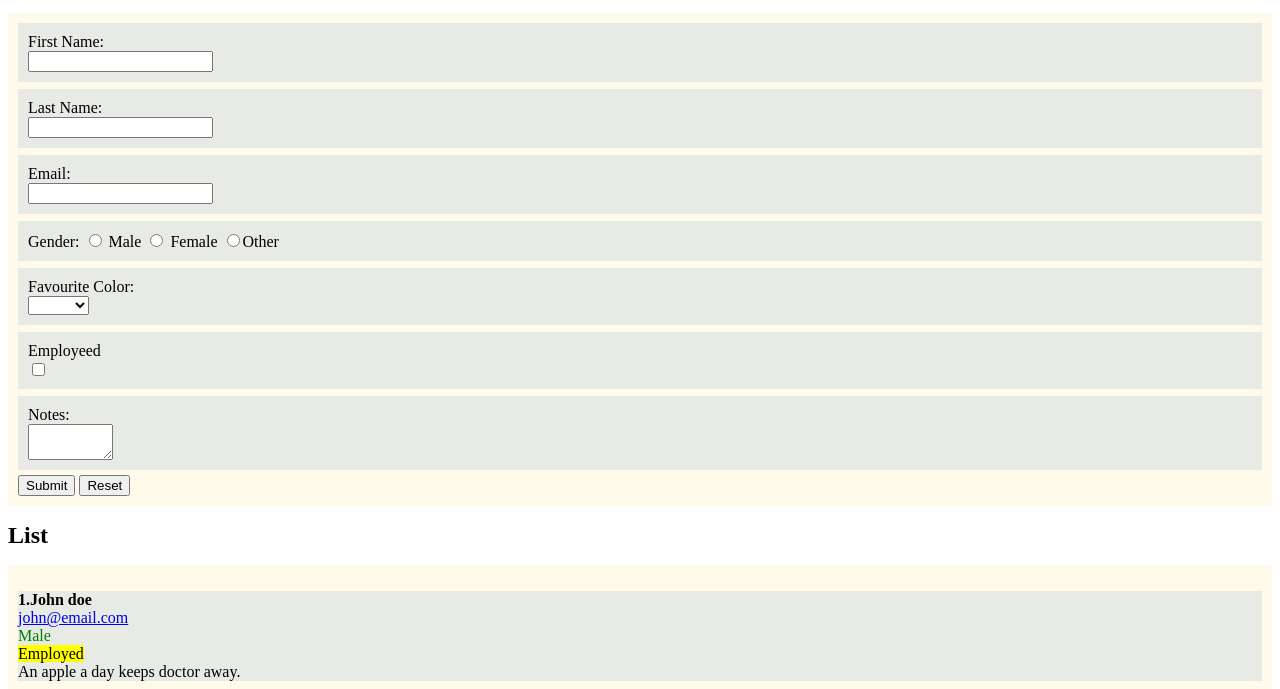
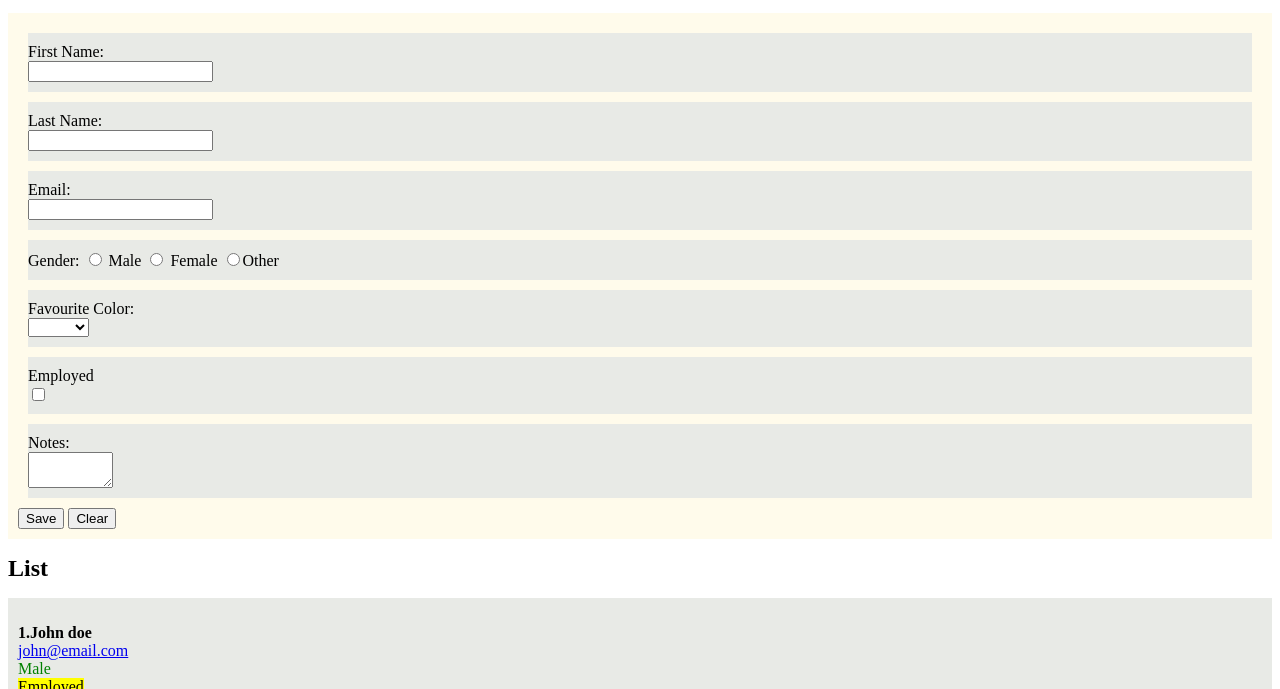
Before and after one commit to VaishnaviNik/frontend1, a plain HTML site: page index.html in a window 1280 px wide. Shown: the part 111-800 px from the top of the page. Drawn offline with Linux system fonts and the light colour scheme.

Commit message:
Get Entries try

```diff
--- a/CSS/style.css
+++ b/CSS/style.css
@@ -5,8 +5,12 @@ h2 {
   font-size: 1rem;
   margin-bottom: 0%;
 }
+form {
+  background-color: #fffbeb;
+  padding: 10px;
+}
 
-.header {
+header {
   background-color: black;
   text-align: center;
   color: #fff;
@@ -19,54 +23,20 @@ h2 {
   color: #fff;
   margin: 20px 0 20px 0;
 }
-.values {
-  background-color: #fffbeb;
-  padding: 10px;
-}
+
 .input {
   display: block;
 }
-.fname {
+.formfield {
   background-color: #e8eae6;
-  padding: 10px;
+  margin: 10px;
+  padding: 10px 0 10px 0;
 }
-.lname,
-.email {
+
+.john,
+.ema {
   background-color: #e8eae6;
   padding: 10px;
   margin-top: 7px;
-}
-
-.gender,
-.clr,
-.emp {
-  background-color: #e8eae6;
-  padding: 10px;
-  margin-top: 7px;
-}
-.notes {
-  background-color: #e8eae6;
-  padding: 10px;
-  margin-top: 7px;
-  margin-bottom: 5px;
-  display: block;
-}
-.john,
-.ema {
-  background-color: #e8eae6;
-  /* padding: 5px; */
-  margin-top: 7px;
   margin-bottom: 7px;
 }
-/* .male1 {
-  color: green;
-  font-size: medium;
-}
-h3 {
-  color: red;
-  margin: 0;
-} */
-/* span {
-  background-color: yellow;
-  display: inline;
-} */
--- a/index.html
+++ b/index.html
@@ -3,58 +3,62 @@
   <head>
     <title>Register</title>
   </head>
+
+
+  <body>
+    <header>Assignment 1</header>
     <link href="./CSS/style.css" rel="stylesheet" />
-  <script>
+    <h1>Register</h1>
+    <form id="form">
 
-  </script>
-  <body>
-    <div class="header"><header>Assignment 1</header></div>
-    <h1>Register</h1>
-    <form>
-      <div class="values">
-        <div class="fname">
+        <div class="formfield">
           <label for="first"> First Name:</label>
-          <input type="text" name="first" id="first" class="input" />
+          <input type="text" name="firstName" id="firstname" class="input" required/>
         </div>
-       <div class="lname">
+        <div class="formfield">
           <label for="last"> Last Name:</label
-         ><input type="text" name="last" id="last" class="input" />
+          ><input type="text" name="lastname" id="lastname" class="input" />
         </div>
 
-        <div class="email"><label for="email">Email:</label>
+        <div class="formfield"><label for="email">Email:</label>
           <input type="email" name="email" id="email" class="input" />
         </div>
-        <div class="gender"><label for="gender">Gender:</label>
-          <input type="radio" id="male" name="gender" valu="male" />
+        <div class="formfield"><label for="gender">Gender:</label>
+          <input type="radio" id="male" name="Gender" value="male" />
           <label for="male">Male</label>
-          <input type="radio" id="female" name="gender" valu="female" />
+          <input type="radio" id="female" name="Gender" value="female" />
           <label for="female">Female</label>
-          <input type="radio" id="other" name="gender" valu="other" /><label
+          <input type="radio" id="other" name="Gender" value="other" /><label
             for="other">Other</label>
         </div>
-        <div class="clr"> <label for="favourite" class="input">Favourite Color:</label
-        ><select id="favclr">
+        <div class="formfield"> <label for="favourite" class="input">Favourite Color:</label
+          ><select id="favclr" name="favclr">
           <option value="" selected></option>
           <option value="yellow">Yellow</option>
           <option value="red">Red</option>
           <option value="green">Green</option>
           <option value="purple">Purple</option>
-        </select></div>
+          </select>
+        </div>
 
-        <div class="emp">
-          <label>Employeed</label>
-          <input type="checkbox" id="check" class="input" />
+        <div class="formfield">
+          <label>Employed</label>
+          <input type="checkbox" id="check" class="input" value="check" name="employed"/>
         </div>
-        <div class="notes">
+        <div class="formfield">
           <label for="notes">Notes:</label>
           <textarea id="notes" name="notes" rows="2" cols="8" class="input"></textarea>
         </div>
+        <button type="submit" value="save" >Save</button>
+        <button>Clear</button>
+    </form>
+    <div id="formData">
 
-      <input type="submit" id="submit" />
-      <input type="reset" />
     </div>
+
+  <div>
     <h1>List</h1>
-    <div class="values">
+    <div class="List">
       <div class="john">
         <p><h2>1.John doe</h2> <a href="mailto:john@email.com">john@email.com</a><br>
         <span style="color: green;">Male</span><br>
@@ -70,7 +74,20 @@
         </p>
     </div>
   </div>
-    </form>
       <div class="footer"><footer>Developed by Vaishnavi</footer></div>
   </body>
+  <script>
+    const formDataDisplay = document.querySelector('#formData')
+    const form = document.querySelector('#form');
+    form.addEventListener('submit',(event)=> {
+      event.preventDefault();
+
+      const formData = new FormData(form);
+
+      formData.forEach((value, key) => {
+    formDataDisplay.innerHTML += `<p>${key}: ${value}</p>`;
+    });
+    })
+
+  </script>
 </html>
```
Lines whose indentation alone changed are shown as unchanged.
